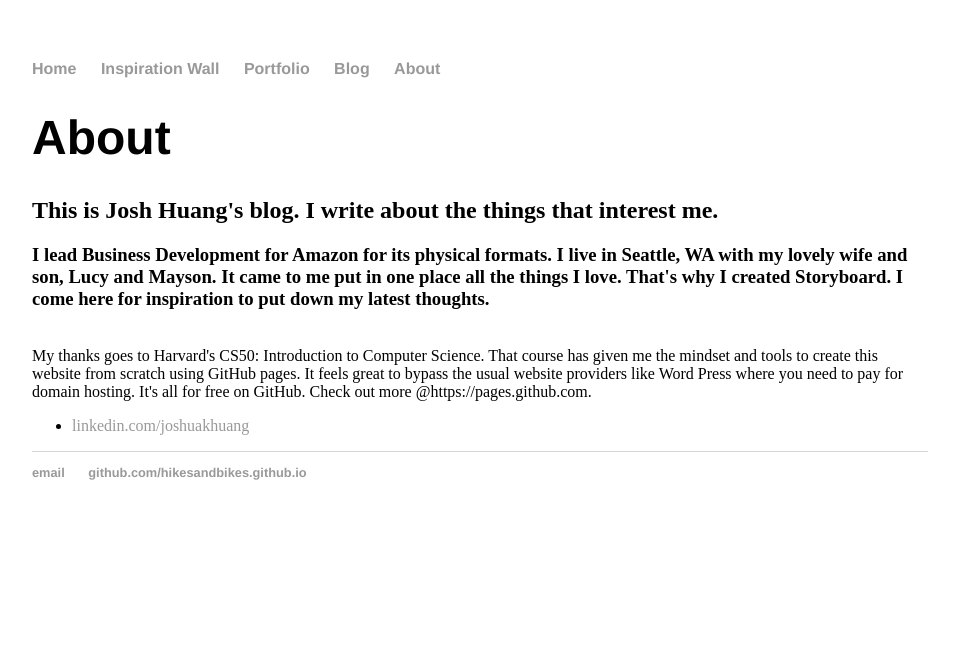
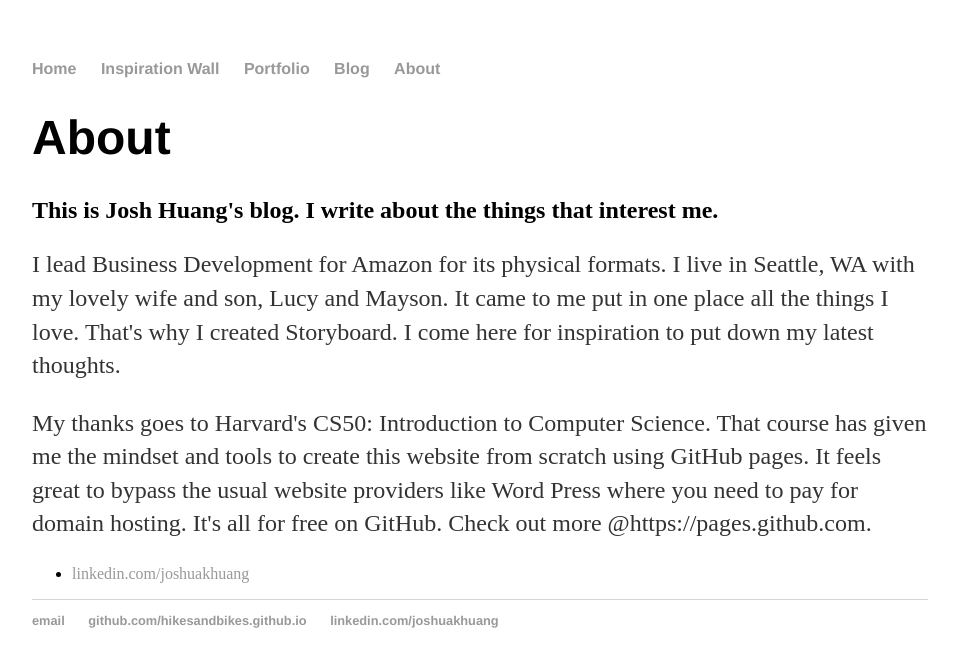
Before and after one commit to hikesandbikes/hikesandbikes.github.io, a Jekyll site: the page built from about/index.html, in a window 1280 px wide. Shown: the top 667 px of the page, without its empty margins (160-1116 px from the left). Built offline with Jekyll 4.4.1, drawn with Linux system fonts in a browser that asks for light colours.

Commit message:
Change layouts and about page

```diff
--- a/_layouts/default.html
+++ b/_layouts/default.html
@@ -23,7 +23,8 @@
 		<footer>
     		<ul>
         		<li><a href="mailto:joshua.k.huang@gmail.com">email</a></li>
-        		<li><a href="https://github.com/hikesandbikes.github.io">github.com/hikesandbikes.github.io</a></li>
+				<li><a href="https://github.com/hikesandbikes.github.io">github.com/hikesandbikes.github.io</a></li>
+				<li><a href="https://linkedin.com/joshuakhaung">linkedin.com/joshuakhuang</a></li>
 			</ul>
 		</footer>
 	</body>
--- a/about/index.html
+++ b/about/index.html
@@ -7,18 +7,18 @@
 			<h1>About</h1>
 			<h2>This is Josh Huang's blog. I write about the things that interest me.</h2>
 
-			<h3>I lead Business Development for Amazon for its physical formats.  I live in Seattle, WA with my
+			<p>I lead Business Development for Amazon for its physical formats.  I live in Seattle, WA with my
 				lovely wife and son, Lucy and Mayson.  It came to me put in one place all the things I love.
 				That's why I created Storyboard.  I come here for inspiration to put down my latest thoughts.
-			</h3>
-			<br>
-			<hr3>
+			</p>
+
+			<p>
 				My thanks goes to Harvard's CS50: Introduction to Computer Science.  That course has given me the mindset
 				and tools to create this website from scratch using GitHub pages.  It feels great to bypass
 				the usual website providers like Word Press where you need to pay for domain hosting.  It's all for
 				free on GitHub.  Check out more @https://pages.github.com.
 
-			</h3>
+			</p>
 
 			<ul class="contacts">
 				<li><a href="#">linkedin.com/joshuakhuang</a></li>
```
